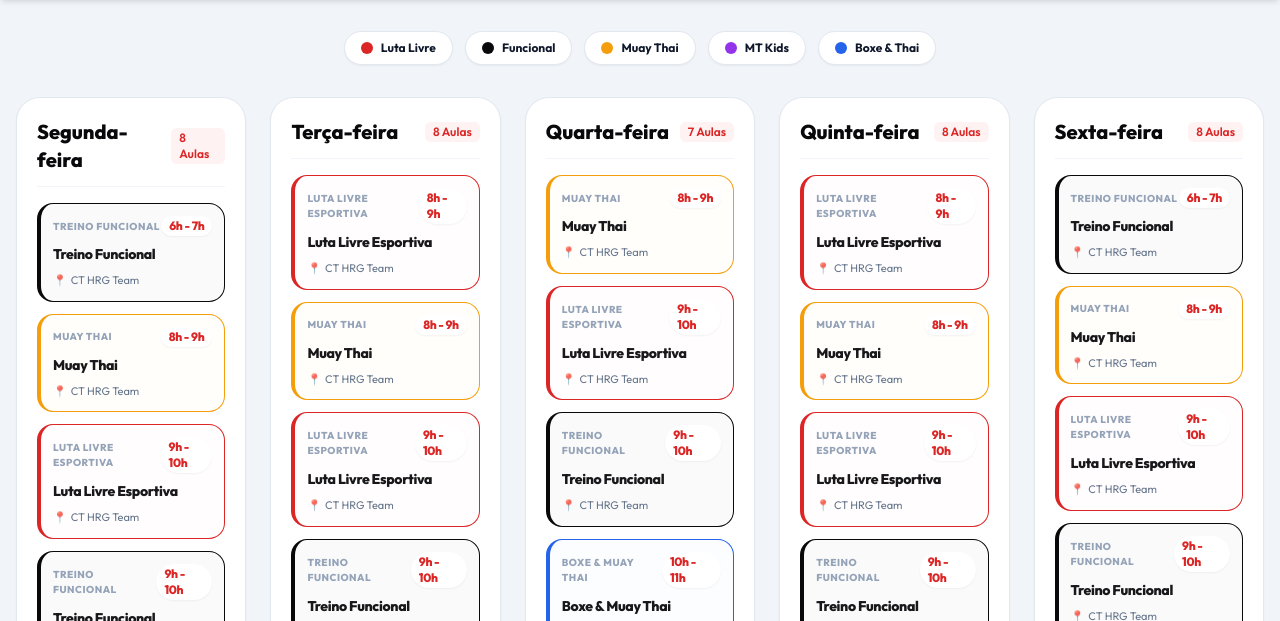
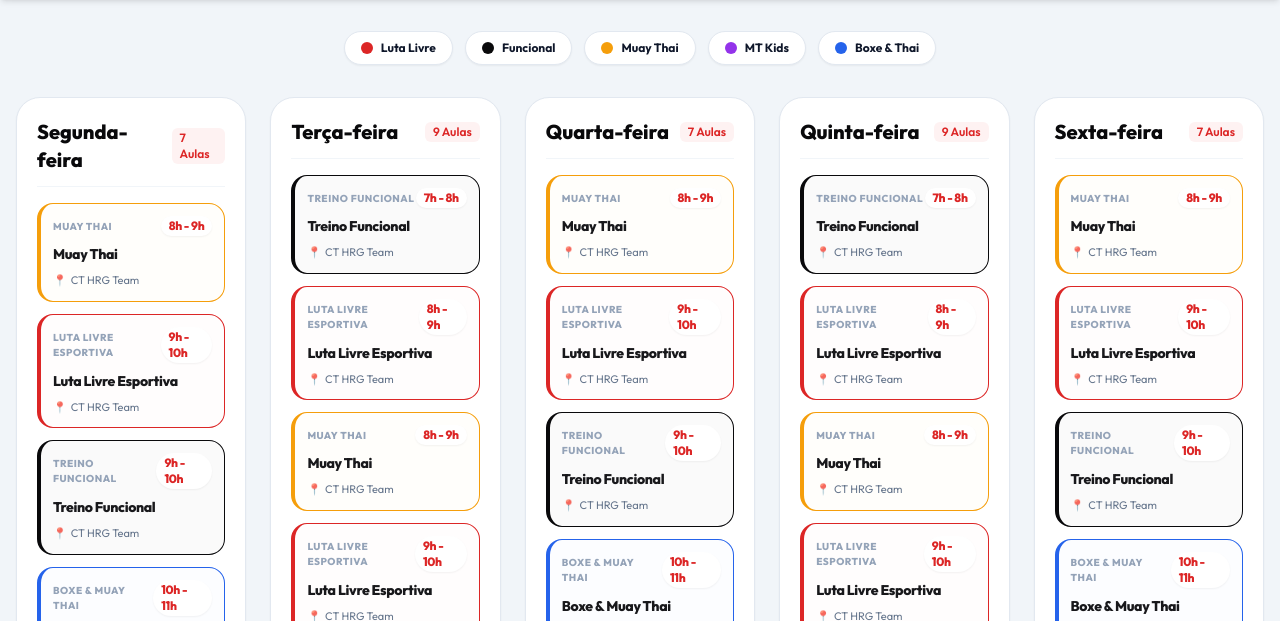
Before and after one commit to equipehrgteam/calendariohrgteam, a plain HTML site: page index.html in a window 1280 px wide. Shown: the part 165-786 px from the top of the page. Drawn offline with nearby package versions, Linux system fonts and the light colour scheme.

Commit message:
tercceira versao
correção de horarios de funcional

```diff
--- a/index.html
+++ b/index.html
@@ -199,8 +199,8 @@
             /* Luta Livre Esportiva: Terça e Quinta 8h-9h */
             { cat: "luta", dias: [1, 3], horas: "8h - 9h", tags: "luta livre esportiva submission grappling" },
 
-            /* Treino Funcional: Segunda e Sexta 6h-7h */
-            { cat: "funcional", dias: [0, 4], horas: "6h - 7h", tags: "treino funcional preparacao fisica" },
+            /* Treino Funcional: Terça e Quinta 7h-8h */
+            { cat: "funcional", dias: [1, 3], horas: "7h - 8h", tags: "treino funcional preparacao fisica" },
             /* Treino Funcional: Segunda a Sexta 9h-10h */
             { cat: "funcional", dias: [0, 1, 2, 3, 4], horas: "9h - 10h", tags: "treino funcional preparacao fisica" },
 
```
